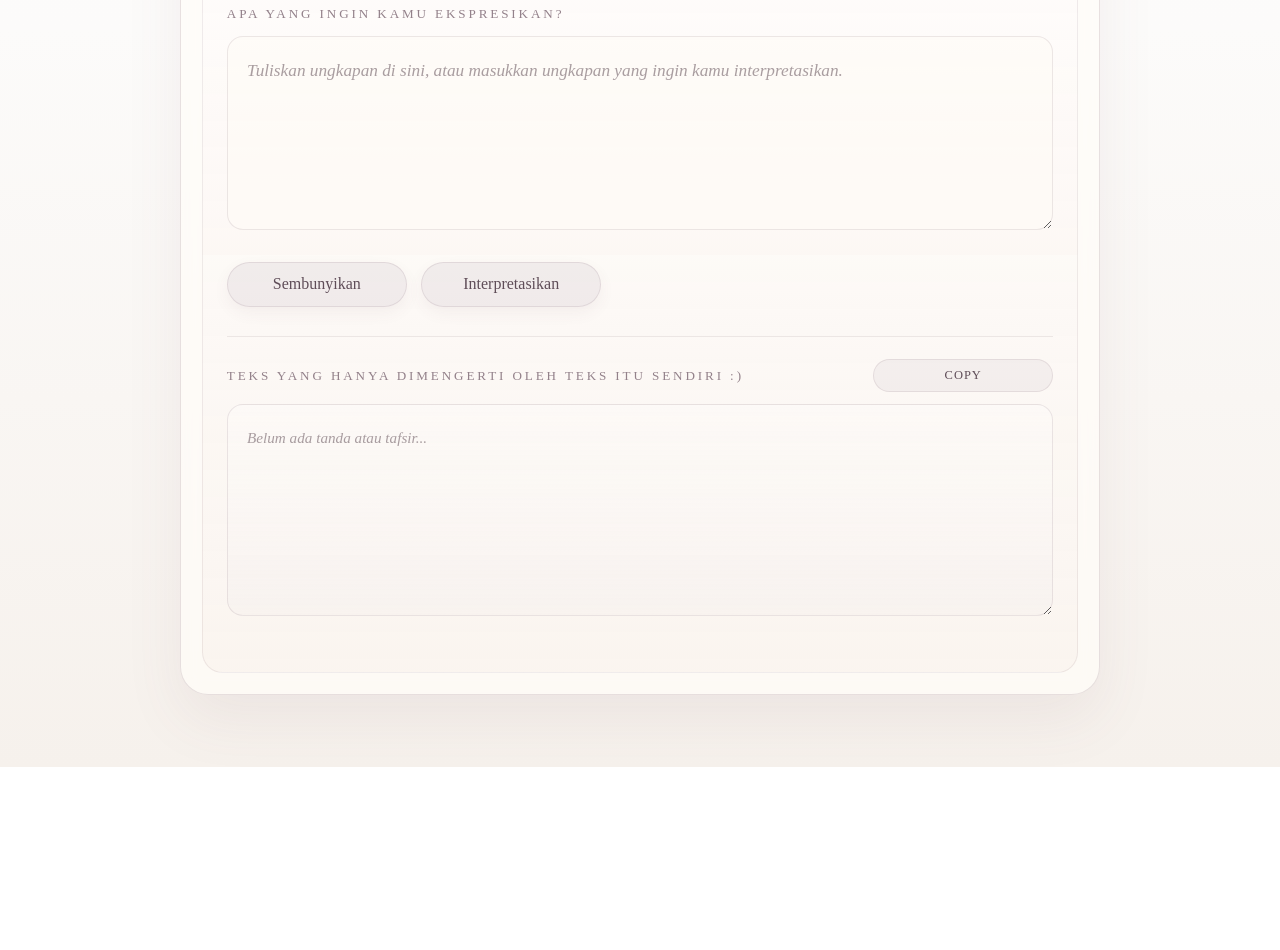
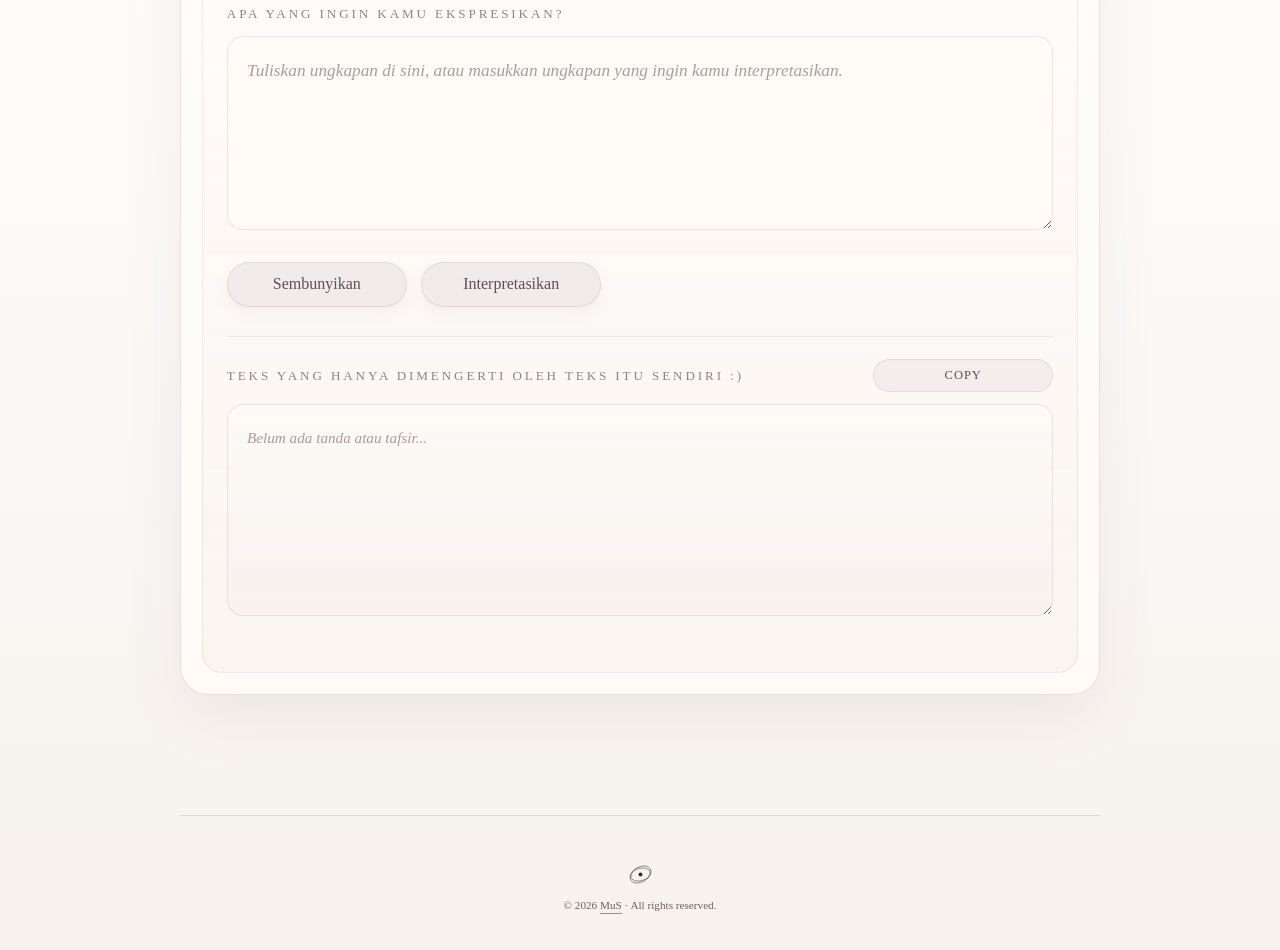
Before and after one commit to Musae18/muscrypt, a plain HTML site: page index.html in a window 1280 px wide. Shown: the part 652-1602 px from the top of the page. Before the commit the page ends 1419 px from the top, so only its background shows below. Drawn offline with nearby package versions, Linux system fonts and the light colour scheme; a web font is replaced by a local one.

Commit message:
add footer

```diff
--- a/index.html
+++ b/index.html
@@ -67,6 +67,11 @@
                 </div>
             </div>
         </section>
+
+        <footer aria-label="Site footer">
+            <img class="mus-signature" src="mus-symbol.svg" alt="" width="25" height="25">
+            <p>&copy; 2026 <a href="https://musnotes.my.id/">MuS</a> &middot; All rights reserved.</p>
+        </footer>
     </main>
     <script src="script.js"></script>
 </body>
```
Also changed, not shown: 1 other file.
